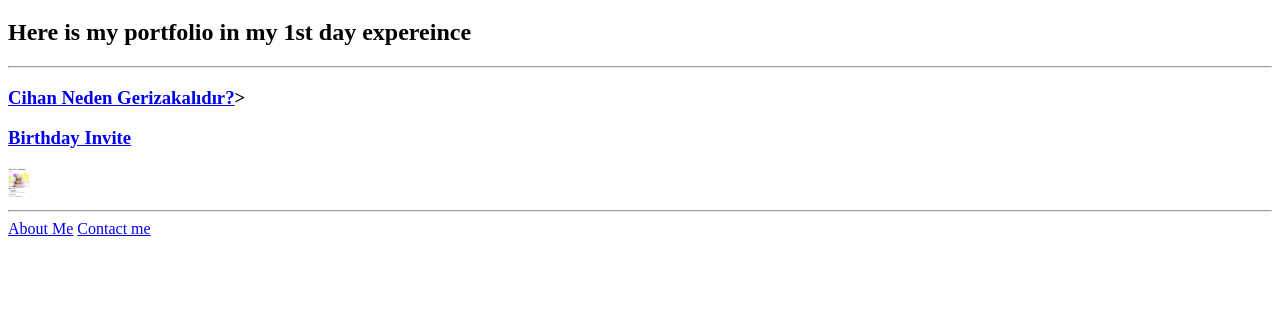
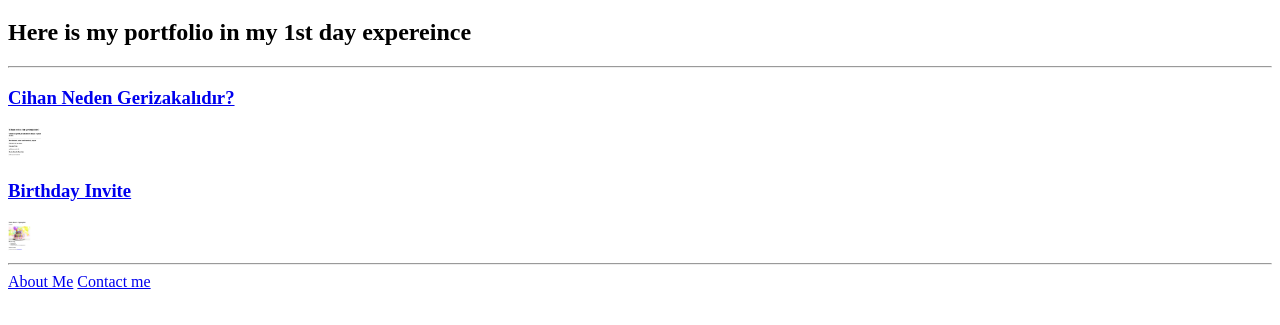
Before and after one commit to KaganDagdeviren/KaganDagdeviren.github.io, a plain HTML site: page index.html in a window 1280 px wide. Shown: the part 61-386 px from the top of the page. Drawn offline with Linux system fonts and the light colour scheme.

Commit message:
index.html

```diff
--- a/index.html
+++ b/index.html
@@ -11,7 +11,7 @@
 
 <hr>
 
-<h3><a href="./movie-ranking.html">Cihan Neden Gerizakalıdır?</a>></
+<h3><a href="./movie-ranking.html">Cihan Neden Gerizakalıdır?</a></h3>
 <img src="./Ekran Resmi 2025-06-09 21.01.03.png" alt="" height="30px" sizes="" srcset="">
 
 <h3><a href="./birthday-invite.html">Birthday Invite</a></h3>
```
